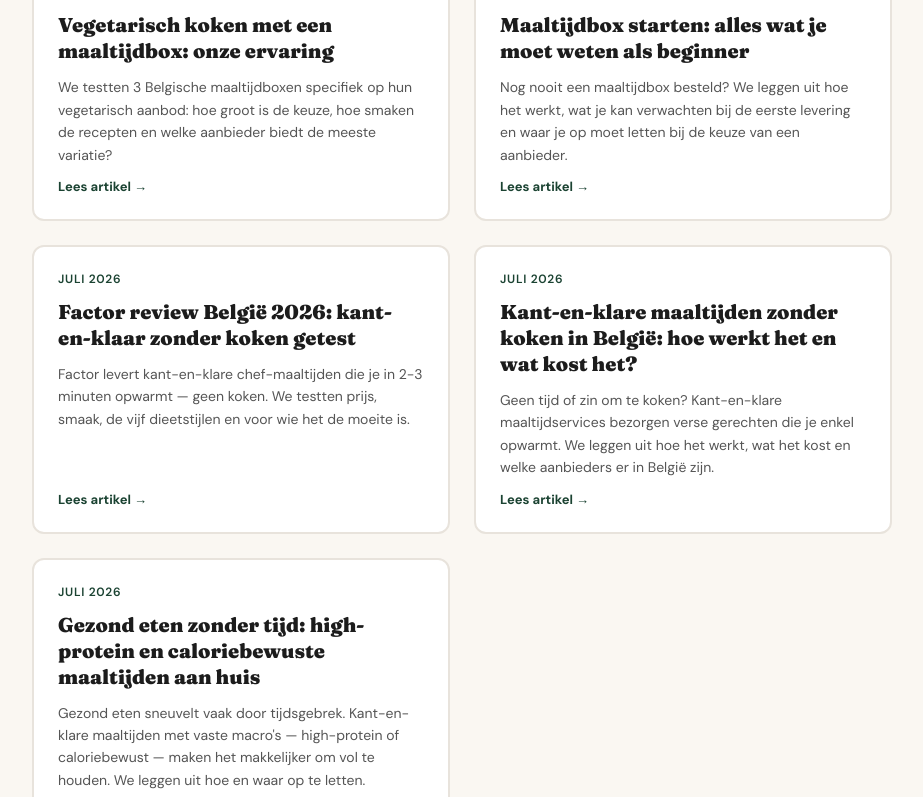
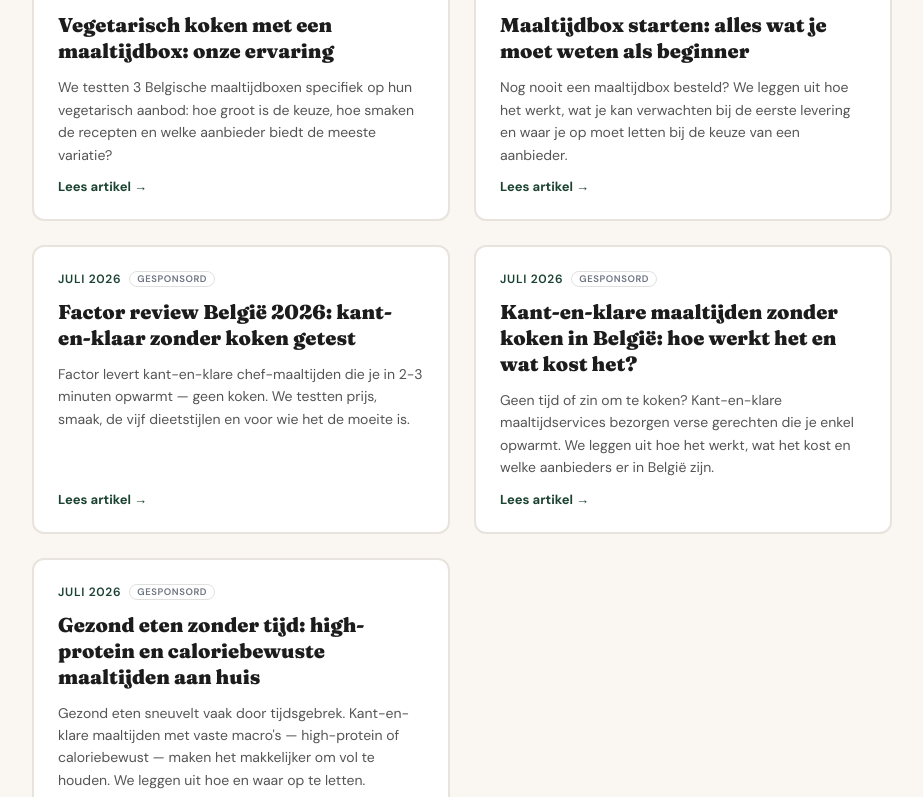
Before and after one commit to fetspets/bestemaaltijdbox, a Next.js app: page /blog in a window 1280 px wide. Shown: the part 1031-1828 px from the top of the page, without its empty margins (178-1101 px from the left). Built offline with nearby package versions, Linux system fonts and the light colour scheme.

Commit message:
auto: update page.tsx

```diff
--- a/src/app/blog/page.tsx
+++ b/src/app/blog/page.tsx
@@ -95,8 +95,11 @@ export default function BlogOverzicht() {
               flexDirection: 'column',
               gap: 12,
             }}>
-              <div style={{ fontSize: 12, fontWeight: 600, color: 'var(--green)', textTransform: 'uppercase', letterSpacing: '0.06em' }}>
-                {post.gepubliceerd}
+              <div style={{ display: 'flex', alignItems: 'center', gap: 8, flexWrap: 'wrap' }}>
+                <span style={{ fontSize: 12, fontWeight: 600, color: 'var(--green)', textTransform: 'uppercase', letterSpacing: '0.06em' }}>
+                  {post.gepubliceerd}
+                </span>
+                {post.sponsor && <GesponsordLabel />}
               </div>
               <h2 style={{ fontFamily: 'Fraunces, serif', fontSize: 20, fontWeight: 800, color: 'var(--ink)', lineHeight: 1.3, margin: 0 }}>
                 {post.titel}
```
